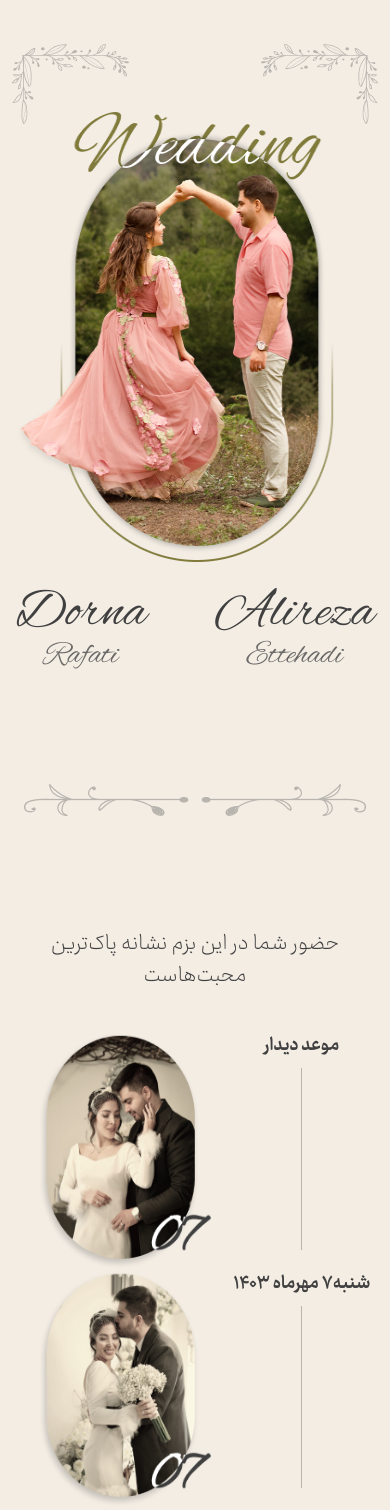
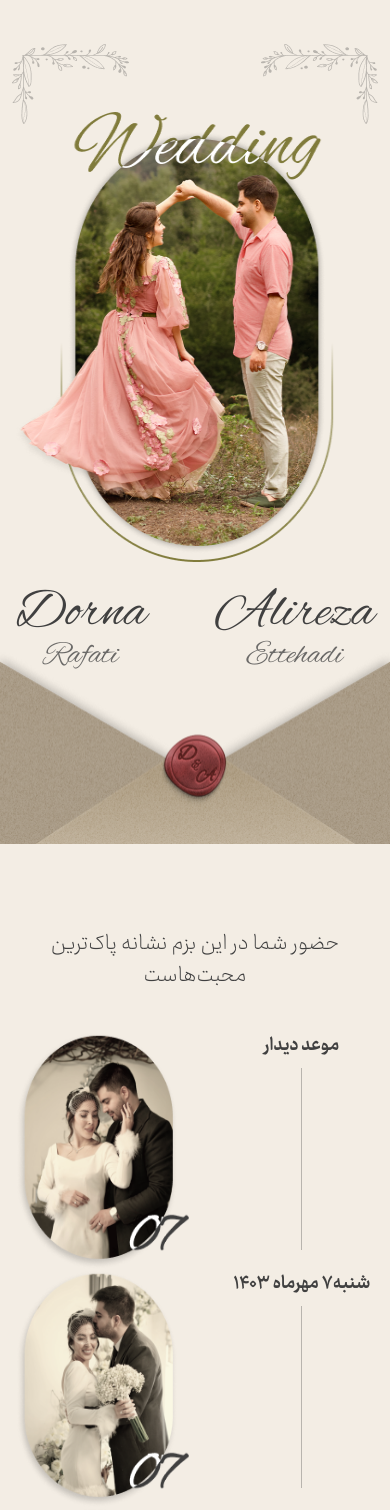
Before and after one commit to AlirezaEttehadi/dorna-alireza, a Next.js app: page / in a window 390 px wide. Shown: the top 1510 px of the page. Built offline with nearby package versions, Linux system fonts and the light colour scheme.

Commit message:
feat: add envelop

```diff
--- a/src/app/page.tsx
+++ b/src/app/page.tsx
@@ -72,7 +72,7 @@ export default function Home() {
               <div className="border-l border-[#3333334D] h-[182px]" />
             </div>
           </div>
-          <div className="flex flex-col">
+          <div className="flex flex-col items-end">
             <Image
               src="/images/day.png"
               alt="day image"
@@ -112,7 +112,14 @@ export default function Home() {
           alt="bottom image"
           width={342}
           height={32}
-          className="w-[342px] h-[32px] my-6"
+          className="w-[342px] h-[32px] mt-6 mb-48 xs:mb-20"
+        />
+        <Image
+          src="/images/envelop.png"
+          alt="top left image"
+          width={430}
+          height={200}
+          className="w-[430px] h-[200px] bottom-0 fixed xs:hidden"
         />
       </div>
     </div>
--- a/tailwind.config.ts
+++ b/tailwind.config.ts
@@ -5,7 +5,13 @@ const config: Config = {
     "./src/components/**/*.{js,ts,jsx,tsx,mdx}",
     "./src/app/**/*.{js,ts,jsx,tsx,mdx}",
   ],
-  theme: {},
+  theme: {
+    extend: {
+      screens: {
+        xs: "430px",
+      },
+    },
+  },
   plugins: [],
 };
 export default config;
```
Also changed, not shown: public/images/envelop.png (added).
